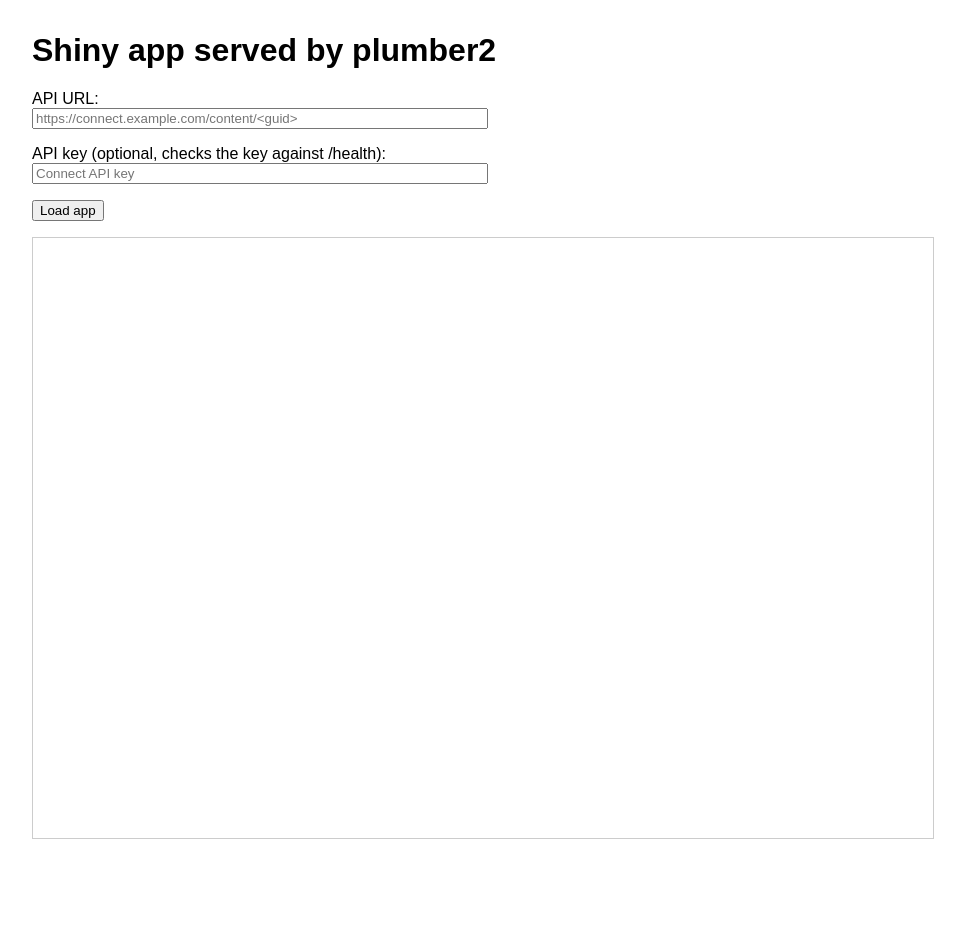
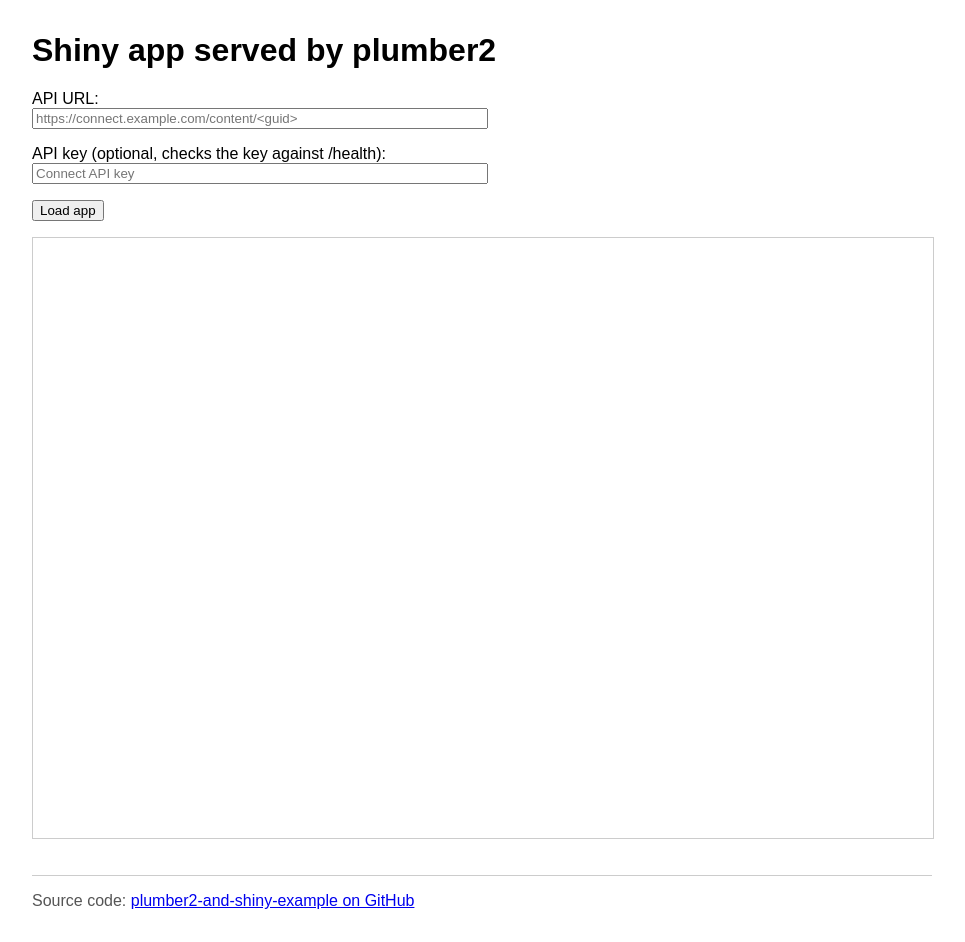
Before and after one commit to leesahanders/plumber2-and-shiny-example, a plain HTML site: page Dynamic-auth-dashboard/web/index.html in a window 1280 px wide. Shown: the whole page, without its empty margins (158-1123 px from the left). Before the commit the page ends 875 px from the top, so only its background shows below. Drawn offline with Linux system fonts and the light colour scheme.

Commit message:
Adding link back to git repo from content

```diff
--- a/Dynamic-auth-dashboard/web/index.html
+++ b/Dynamic-auth-dashboard/web/index.html
@@ -7,6 +7,7 @@
     body { font-family: sans-serif; max-width: 900px; margin: 2rem auto; }
     iframe { width: 100%; height: 600px; border: 1px solid #ccc; }
     input { width: 28rem; }
+    footer { margin-top: 2rem; padding-top: 1rem; border-top: 1px solid #ccc; color: #555; }
   </style>
 </head>
 <body>
@@ -26,6 +27,10 @@
   <p id="status"></p>
 
   <iframe id="frame" title="Shiny app"></iframe>
+
+  <footer>
+    Source code: <a href="https://github.com/leesahanders/plumber2-and-shiny-example/tree/main/Dynamic-auth-dashboard" target="_blank" rel="noopener">plumber2-and-shiny-example on GitHub</a>
+  </footer>
 
   <script>
     document.getElementById("load").addEventListener("click", async () => {
```
Also changed, not shown: Api-key-dashboard/web/index.html (+5 -0 lines), 1 other file.
